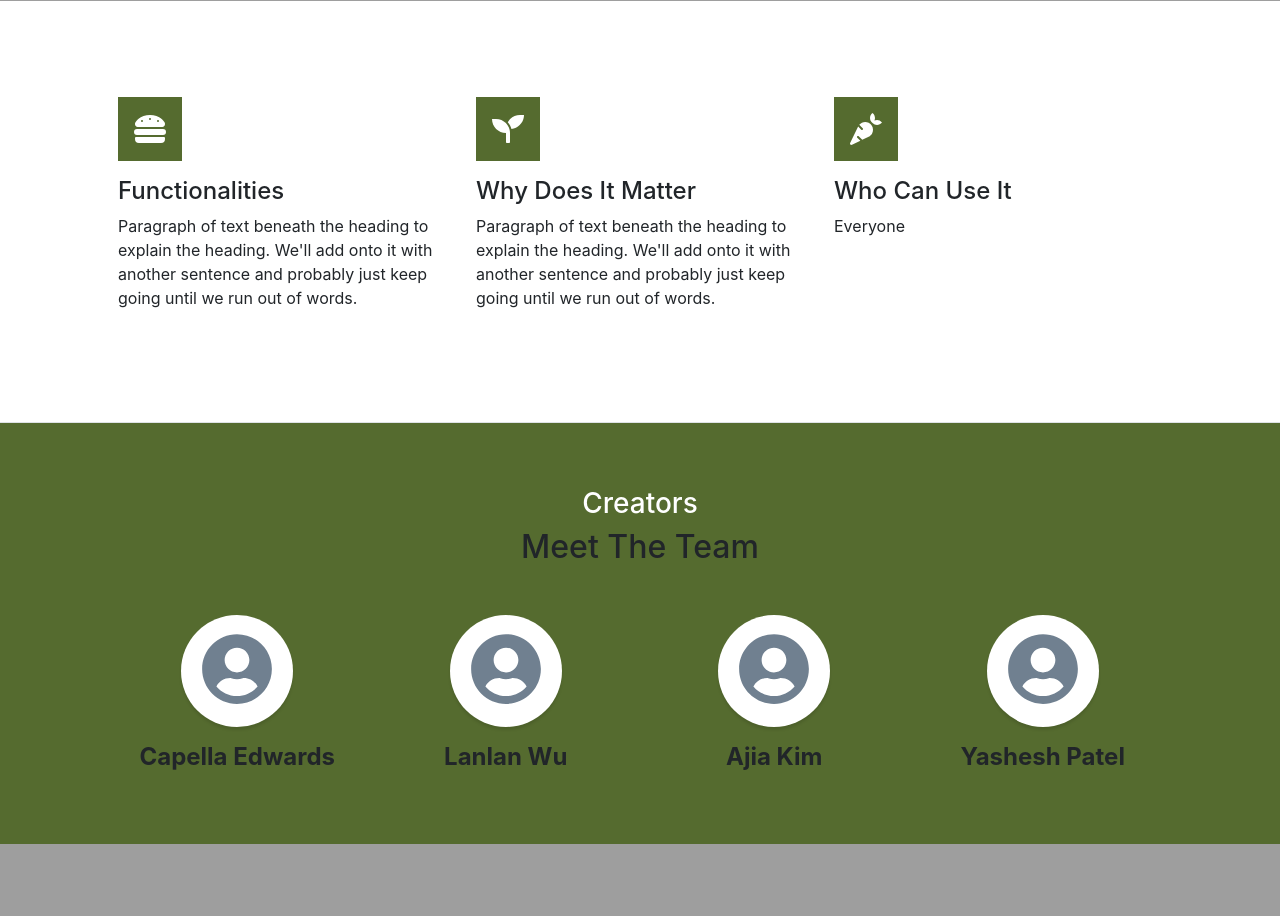
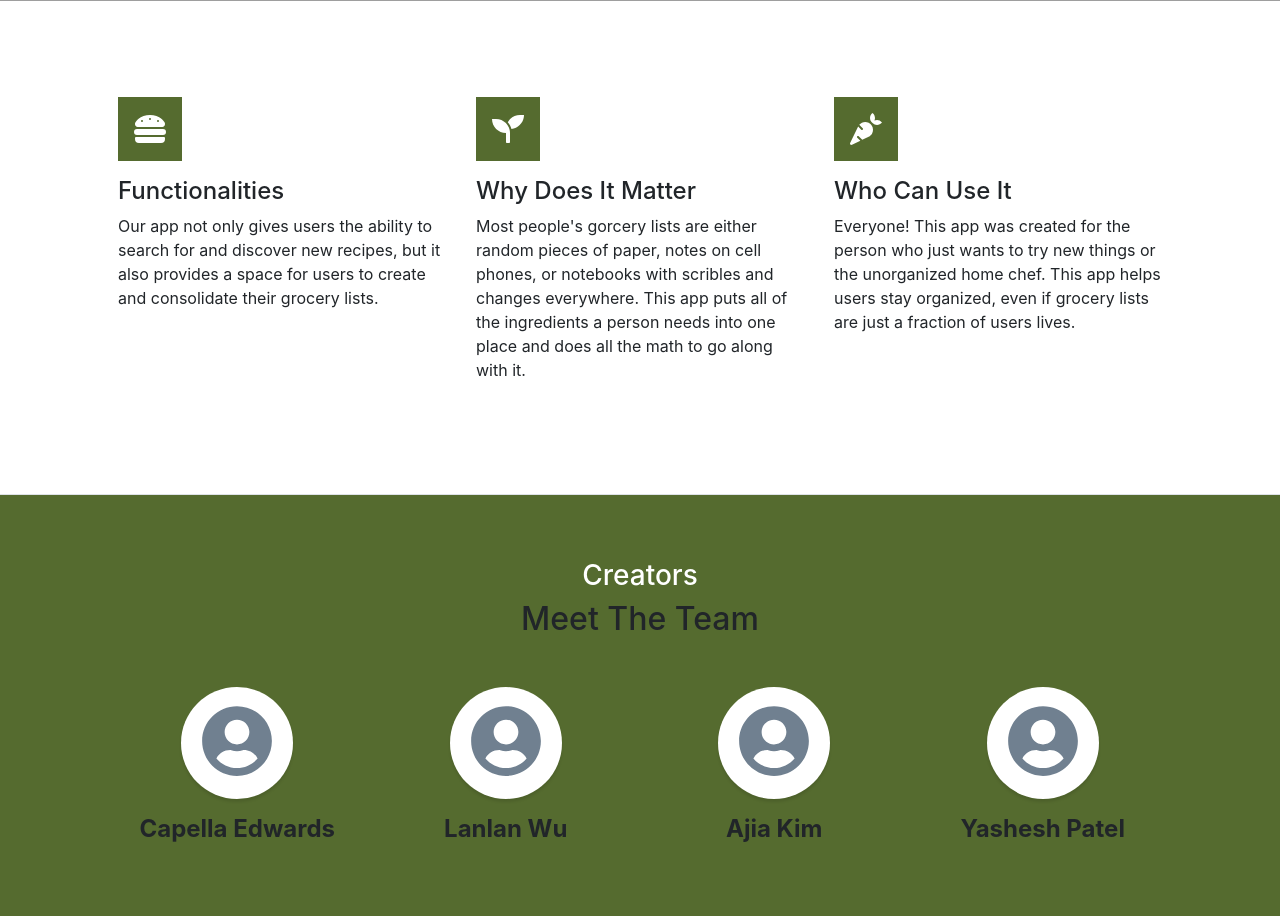
Before and after one commit to cedwards57/project2-csc4350, a Flask app: page / in a window 1280 px wide. Shown: the part 645-1561 px from the top of the page. Before the commit the page ends 1489 px from the top, so only its background shows below. Run offline with Flask 2, Linux system fonts and the light colour scheme; some libraries are stand-ins or nearby versions; grey boxes are pictures that could not be loaded.

Commit message:
content added to the landing page. I also made the background images have fixed possitions.

```diff
--- a/templates/groceryList.html
+++ b/templates/groceryList.html
@@ -63,8 +63,8 @@
 
             @media (min-width: 768px) {
                 header.masthead {
-                    padding-top: 17rem;
-                    padding-bottom: 12.5rem;
+                    padding-top: 8rem;
+                    padding-bottom: 5rem;
                 }
                 header.masthead .masthead-subheading {
                     font-size: 2.25rem;
@@ -102,7 +102,7 @@
             </div>
         </nav>
         <!-- Header-->
-        <header class="masthead" style="background-image: url('https://images.pexels.com/photos/1028599/pexels-photo-1028599.jpeg?auto=compress&cs=tinysrgb&w=1260&h=750&dpr=1')">
+        <header class="masthead" style="background-image: url('https://images.pexels.com/photos/1028599/pexels-photo-1028599.jpeg?auto=compress&cs=tinysrgb&w=1260&h=750&dpr=1'); background-repeat: no-repeat; background-attachment: fixed;">
             <div class="container">
                 <div class="masthead-heading text-uppercase" style="color: darkseagreen;text-shadow: -7px 4px 6px darkslategray;"></div>
                 <div class="container px-5 my-5">
--- a/templates/landingPage.html
+++ b/templates/landingPage.html
@@ -132,17 +132,17 @@
                     <div class="col-lg-4 mb-5 mb-lg-0">
                         <div class="feature bg-gradient text-white rounded-3 mb-3" style="background-color: darkolivegreen;"><i class="fas fa-hamburger ms-1"></i></div>
                         <h2 class="h4 fw-bolder">Functionalities</h2>
-                        <p>Paragraph of text beneath the heading to explain the heading. We'll add onto it with another sentence and probably just keep going until we run out of words.</p>
+                        <p>Our app not only gives users the ability to search for and discover new recipes, but it also provides a space for users to create and consolidate their grocery lists. </p>
                     </div>
                     <div class="col-lg-4 mb-5 mb-lg-0">
                         <div class="feature bg-gradient text-white rounded-3 mb-3" style="background-color: darkolivegreen;"><i class="fas fa-seedling ms-1"></i></div>
                         <h2 class="h4 fw-bolder">Why Does It Matter</h2>
-                        <p>Paragraph of text beneath the heading to explain the heading. We'll add onto it with another sentence and probably just keep going until we run out of words.</p>
+                        <p>Most people's gorcery lists are either random pieces of paper, notes on cell phones, or notebooks with scribles and changes everywhere. This app puts all of the ingredients a person needs into one place and does all the math to go along with it. </p>
                     </div>
                     <div class="col-lg-4">
                         <div class="feature bg-gradient text-white rounded-3 mb-3" style="background-color: darkolivegreen;"><i class="fas fa-carrot ms-1"></i></div>
                         <h2 class="h4 fw-bolder">Who Can Use It</h2>
-                        <p>Everyone</p>
+                        <p>Everyone! This app was created for the person who just wants to try new things or the unorganized home chef. This app helps users stay organized, even if grocery lists are just a fraction of users lives. </p>
                     </div>
                 </div>
             </div>
```
